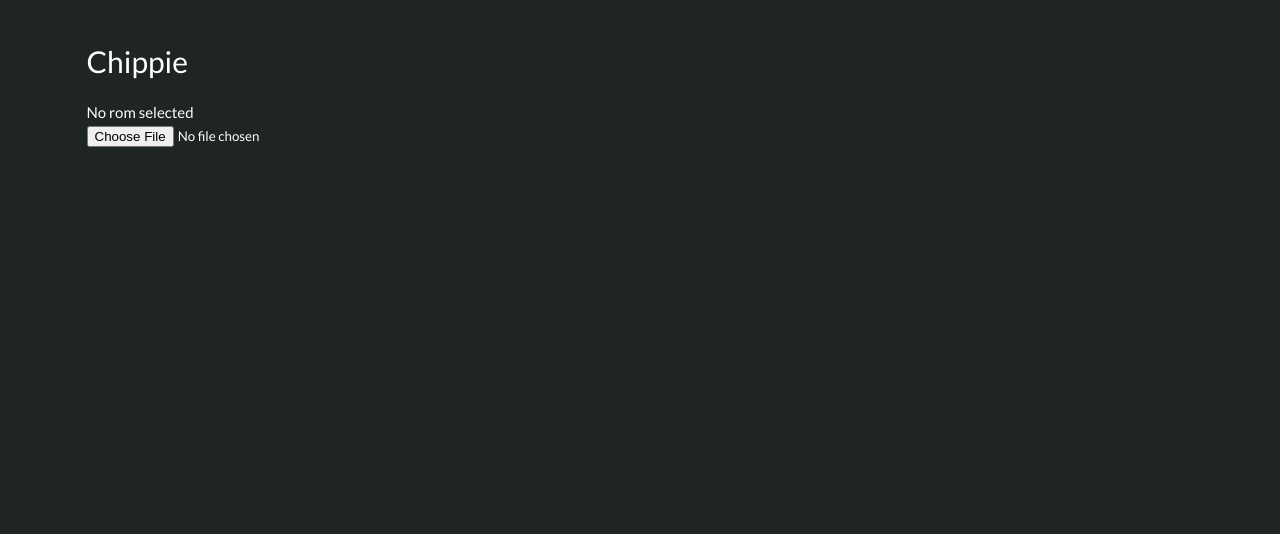
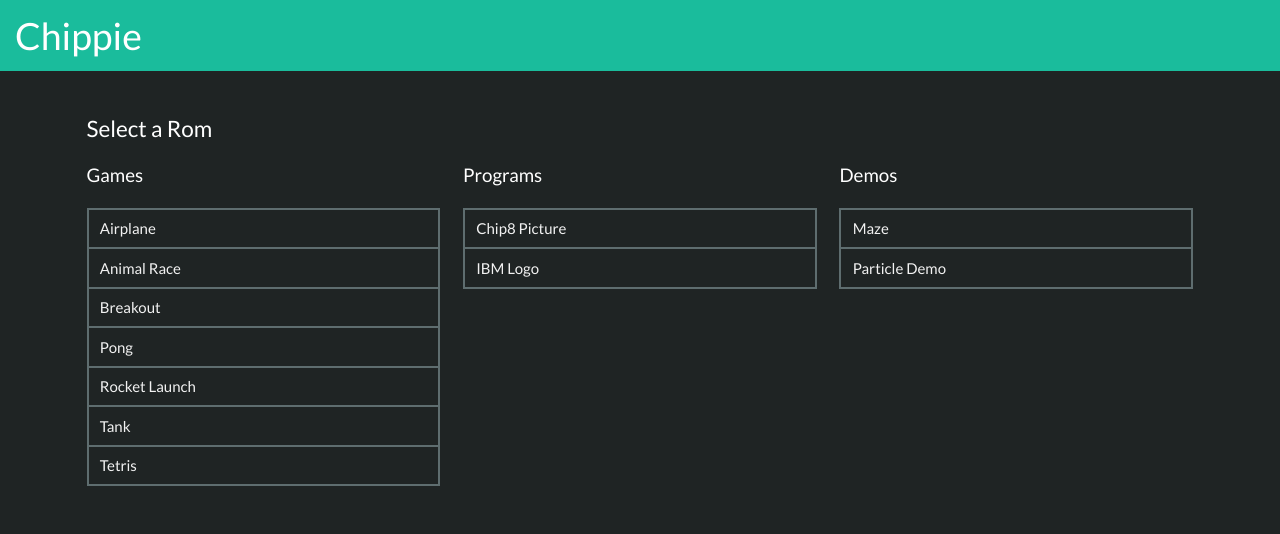
Before and after one commit to jameshulse/Chippie, a React app: page / in a window 1280 px wide. Built offline with nearby package versions, Linux system fonts and the light colour scheme.

Commit message:
Add rom list for selection

```diff
--- a/components/app.js
+++ b/components/app.js
@@ -20,18 +20,19 @@ export default class App extends React.Component {
 
     render() {
         return (
-            <div className="container">
-                <section className="section">
-                    <h1 className="title">Chippie</h1>
+            <div>
+                <nav className="navbar is-radiusless" role="navbar">
+                    <div className="navbar-brand">
+                        <h2 className="title navbar-item is-size-2">Chippie</h2>
+                    </div>
+                </nav>
+                <div className="container">
                     {
                         this.state.rom ?
                             <Emulator rom={this.state.rom} />
-                          : <div>
-                                <p>No rom selected</p>
-                                <RomSelect onSelect={this.romSelected.bind(this)} />
-                          </div>
+                          : <RomSelect onSelect={this.romSelected.bind(this)} />
                     }
-                </section>
+                </div>
             </div>
         );
     }
--- a/components/emulator-display.js
+++ b/components/emulator-display.js
@@ -69,7 +69,7 @@ export default class EmulatorDisplay extends React.Component {
 
     render() {
         return (
-            <div className="emulator">
+            <section className="section emulator">
                 <div className="columns">
                     <div className="column is-third">
                         <h5 className="title is-size-5">{ this.props.rom.name }</h5>
@@ -103,7 +103,7 @@ export default class EmulatorDisplay extends React.Component {
                         </div>
                     </div>
                 </div>
-            </div>
+            </section>
         );
     }
 }
--- a/components/rom-select.js
+++ b/components/rom-select.js
@@ -1,31 +1,54 @@
 import React from 'react';
+import romList from '../roms/list.json';
 
 export default class RomSelect extends React.Component {
     constructor(props) {
         super(props);
     }
 
-    async loadRom() {
-        let file = this.control.files[0];
-        let reader = new FileReader();
-        let binary = null;
+    async loadRom(name, url) {
+        fetch(url).then(async (response) => {
+            let data = await response.arrayBuffer();
 
-        reader.readAsArrayBuffer(file);
-
-        reader.onload = () => {
             this.props.onSelect({
-                name: file.name,
-                data: new DataView(reader.result)
+                name,
+                data: new DataView(data)
             });
-        };
+        });
     }
 
     render() {
+        let renderCategory = (category, list) => {
+            return (
+                <div className="column is-one-third">
+                    <h5 className="title is-size-5">{ category }</h5>
+
+                    <div className="panel">
+                        { list.map((item, i) => renderItem(category, item, i)) }
+                    </div>
+                </div>
+            )
+        };
+
+        let renderItem = (category, item, index) => {
+            let url = `/roms/${category.toLowerCase()}/${item.file}`;
+
+            return (
+                <a key={index} className="panel-block" onClick={() => this.loadRom(item.name, url)}>
+                    { item.name }
+                </a>
+            );
+        }
+
         return (
-            <input
-                ref={(control) => this.control = control}
-                onChange={this.loadRom.bind(this)}
-                type="file" />
+            <section className="section">
+                <h1 className="title is-size-4">Select a Rom</h1>
+                <div className="columns">
+                    {renderCategory('Games', romList.games)}
+                    {renderCategory('Programs', romList.programs)}
+                    {renderCategory('Demos', romList.demos)}
+                </div>
+            </section>
         )
     }
 }
--- /dev/null
+++ b/roms/list.json
@@ -0,0 +1,19 @@
+{
+    "games": [
+        { "name": "Airplane",  "file": "Airplane.ch8" },
+        { "name": "Animal Race",  "file": "Animal Race.ch8" },
+        { "name": "Breakout",  "file": "Airplane.ch8" },
+        { "name": "Pong",  "file": "Pong.ch8" },
+        { "name": "Rocket Launch",  "file": "Rocket Launch.ch8" },
+        { "name": "Tank",  "file": "Tank.ch8" },
+        { "name": "Tetris",  "file": "Tetris.ch8" }
+    ],
+    "programs": [
+        { "name": "Chip8 Picture", "file": "Chip8 Picture.ch8" },
+        { "name": "IBM Logo", "file": "IBM Logo.ch8" }
+    ],
+    "demos": [
+        { "name": "Maze", "file": "Maze.ch8" },
+        { "name": "Particle Demo", "file": "Particle Demo.ch8" }
+    ]
+}
--- a/styles/site.scss
+++ b/styles/site.scss
@@ -36,3 +36,7 @@
 input[type=text] {
     max-width: 70px; // TODO: give the target input a proper class
 }
+
+.rom-list {
+    margin-bottom: 1.5em;
+}
--- a/webpack.config.js
+++ b/webpack.config.js
@@ -18,7 +18,7 @@ module.exports = {
         ]
     },
     resolve: {
-        extensions: ['.js', '.jsx', '.scss', '.css']
+        extensions: ['.js', '.jsx', '.scss', '.css', '.json']
     },
     plugins: [
         new webpack.IgnorePlugin(/.js.map$/)
```
